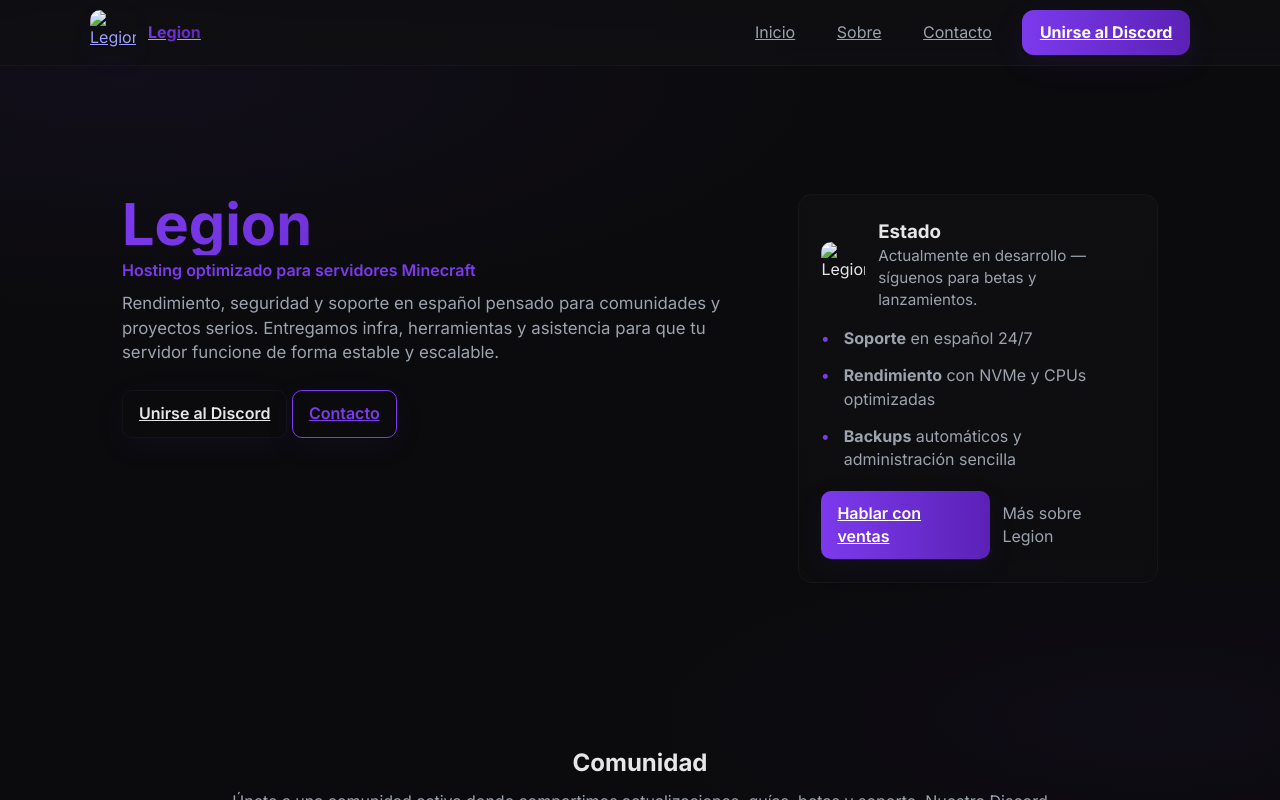
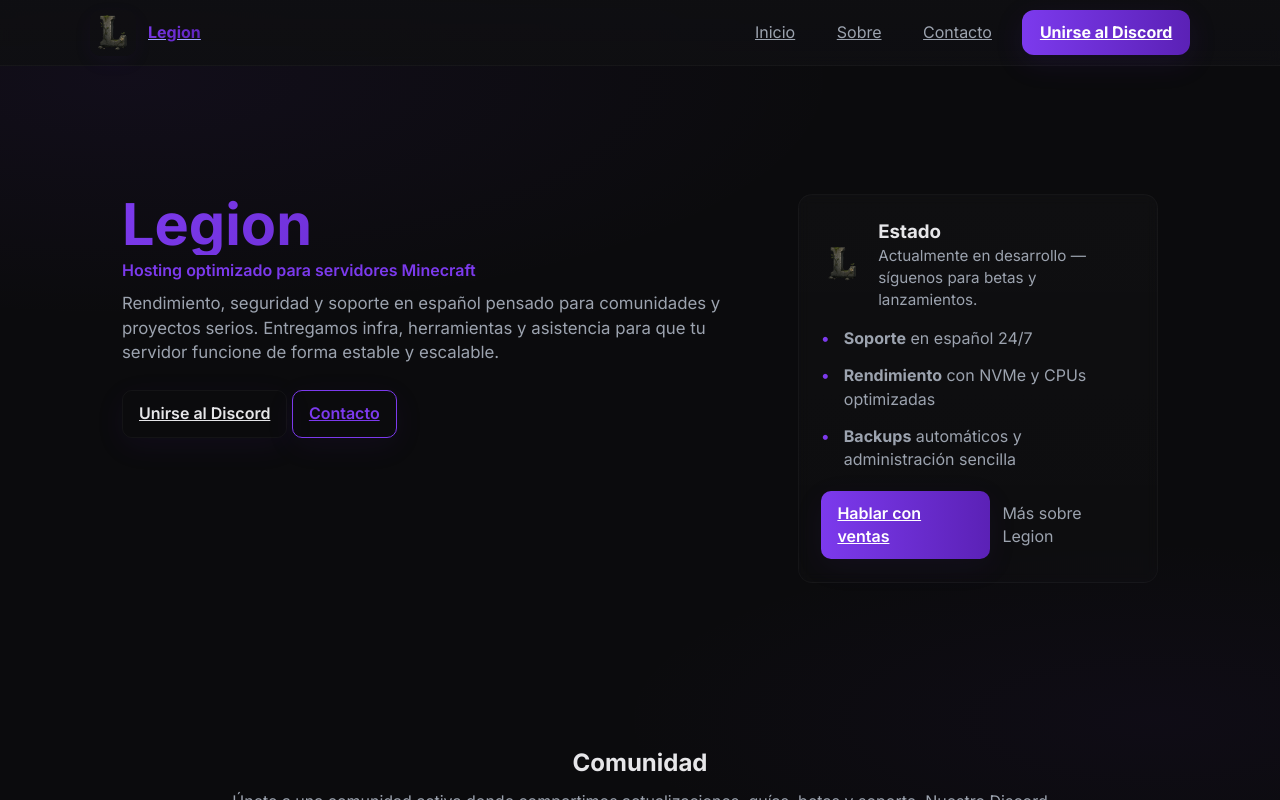
Before and after one commit to elpepesu9-cloud/legion.github.io, a website: page index.html in a window 1280 px wide. Drawn offline with Linux system fonts and the light colour scheme.

Commit message:
Initial Commit

```diff
--- a/index.html
+++ b/index.html
@@ -14,7 +14,7 @@
   <header class="site-header">
     <div class="container header-inner">
       <a class="brand" href="index.html">
-        <img src="assets/legion-icon.png" class="logo" alt="Legion logo">
+        <img src="legion-icon.png" class="logo" alt="Legion logo">
         <span class="brand-name">Legion</span>
       </a>
 
@@ -47,7 +47,7 @@
 
         <aside class="hero-card" data-interactive>
           <div class="card-header" style="display:flex;align-items:center;gap:.8rem;margin-bottom:.8rem">
-            <img src="assets/legion-icon.png" alt="Legion" style="width:44px;height:44px;border-radius:10px">
+            <img src="legion-icon.png" alt="Legion" style="width:44px;height:44px;border-radius:10px">
             <div>
               <h3 style="margin:0">Estado</h3>
               <p class="muted" style="margin:0;font-size:.95rem">Actualmente en desarrollo — síguenos para betas y lanzamientos.</p>
@@ -98,6 +98,6 @@
     </div>
   </footer>
 
-  <script src="js/main.js"></script>
+  <script src="main.js"></script>
 </body>
 </html>
```
